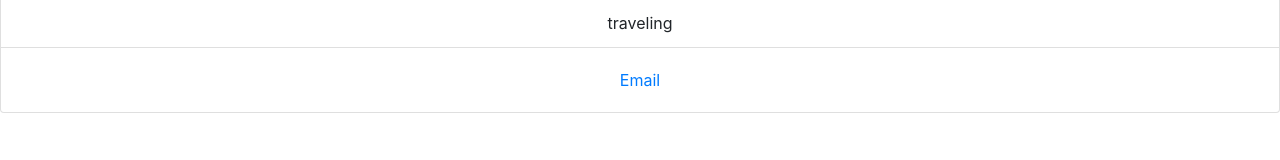
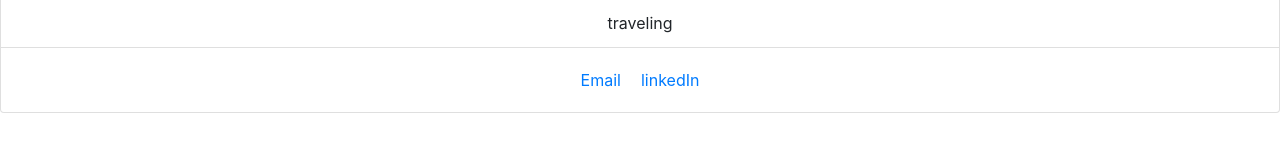
Before and after one commit to Alexg1021/testing-gitflow, a React (Create React App) app: page / in a window 1280 px wide. Shown: the part 1327-1487 px from the top of the page. Built offline with nearby package versions, Linux system fonts and the light colour scheme.

Commit message:
The linkedIn account is added to Harrsion Profile

```diff
--- a/src/components/Harrison.js
+++ b/src/components/Harrison.js
@@ -1,12 +1,13 @@
 import {useState} from 'react';
-import Harrison_profile from '../assets/WIN_20200627_02_34_21_Pro (2).jpg'
+import Harrison_profile from '../assets/WIN_20200627_02_34_21_Pro (2).jpg';
 const HarrisonProfileComponent = () =>{
     const [harrisonProfile, setHarrisonProfile] = useState({
         name:'Harrison Stamps',
         role: "Apprenticeship",
         motto: 'Win at being you!',
         email: 'hstamps4@gmail.com',
-        hobbies: ["Sports"," coding ", "traveling"]
+        hobbies: ["Sports"," coding ", "traveling"],
+        linkedIn: 'https://www.linkedin.com/in/harrison-stamps-201184142/'
 
     })
     return (
@@ -31,6 +32,7 @@ const HarrisonProfileComponent = () =>{
             </div>
             <div className="card-body">
                 <a href ={harrisonProfile.email} className="card-link">Email</a>
+                <a href ={harrisonProfile.linkedIn} className="card-link">linkedIn</a>
             </div>
 
         </div>
```
